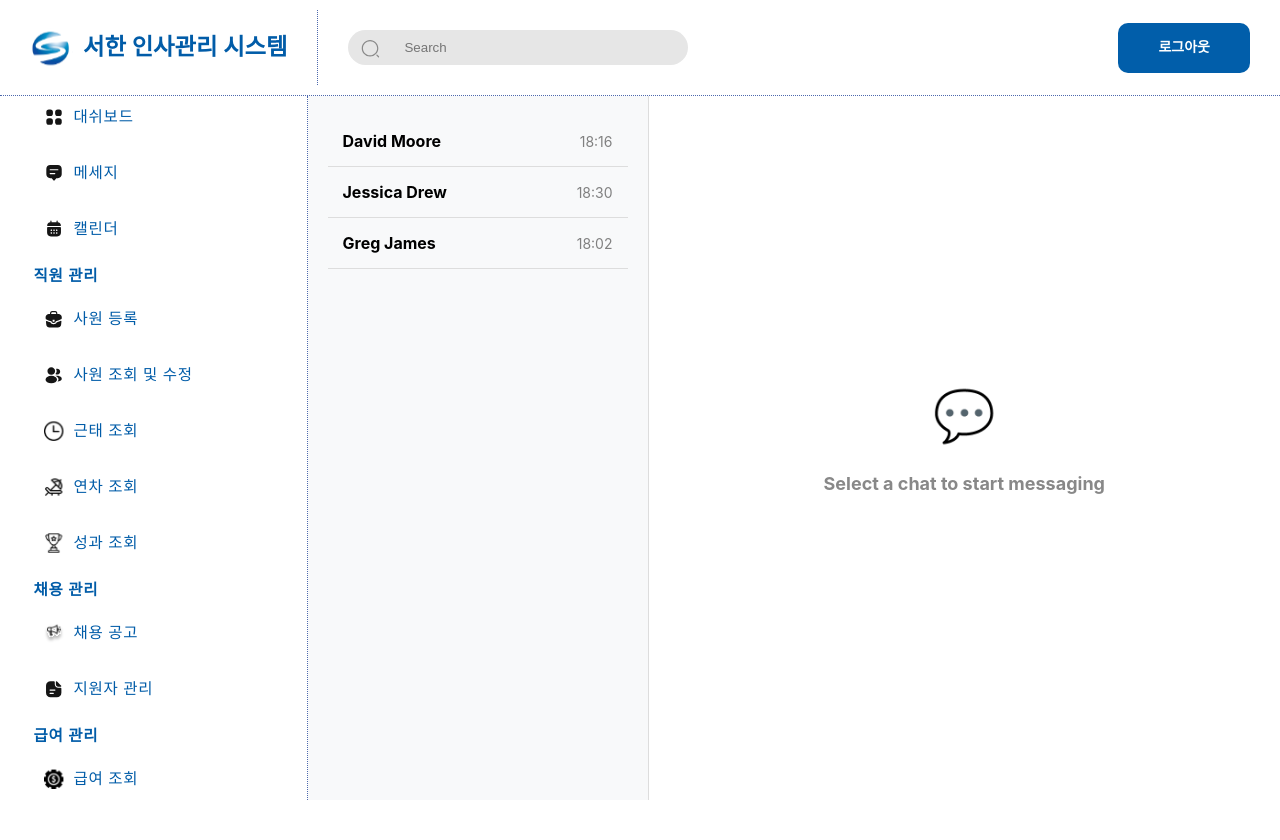
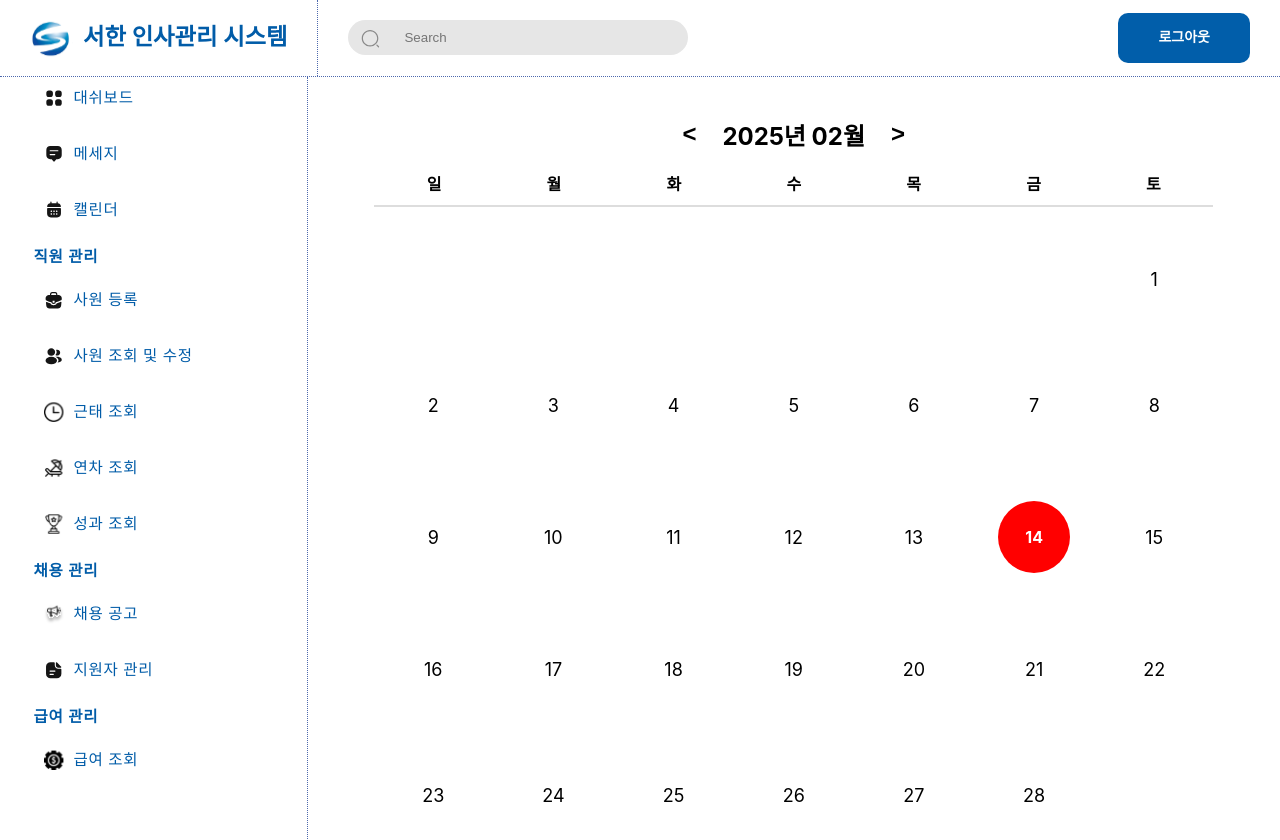
Before and after one commit to youth-o/HR-Master-System, a React (Create React App) app in the folder frontend/hr-master/: page / in a window 1280 px wide. Shown: the top 840 px of the page. Before the commit the page ends 800 px from the top, so only its background shows below. Built offline with nearby package versions, Linux system fonts and the light colour scheme.

Commit message:
Calendar UI 업데이트

```diff
--- a/frontend/hr-master/src/App.js
+++ b/frontend/hr-master/src/App.js
@@ -5,7 +5,8 @@ import './App.css';
 // import EmployeesList from './pages/employeesList/EmployeesList';
 // import EmployeeEdit from './pages/employeeEdit/EmployeeEdit';
 // import Dashboard from './pages/Dashboard/Dashboard';
-import Message from './pages/Message/Message'
+// import Message from './pages/Message/Message'
+import Calendar from'./pages/Calendar/Calendar'
 
 
 // 로그인 여부 확인 함수
@@ -23,7 +24,7 @@ function App() {
 		<BrowserRouter>
 			<Routes>
 				{/* 첫 화면을 로그인 페이지로 설정 */}
-				<Route path="/" element={<Message />} />
+				<Route path="/" element={<Calendar />} />
 
 				{/* 로그인된 사용자만 접근 가능 */}
 				{/*
--- /dev/null
+++ b/frontend/hr-master/src/pages/Calendar/Calendar.css
@@ -0,0 +1,101 @@
+.calendar-container {
+    display: flex;
+    flex-direction: column;
+    height: 100vh;
+}
+
+.calendar-content {
+    display: flex;
+    flex: 1;
+}
+
+.nav {
+    width: 250px;
+    background: #f8f9fa;
+    padding: 20px;
+}
+
+.calendar-section {
+    flex: 1;
+    display: flex;
+    flex-direction: column;
+    align-items: center;
+    justify-content: center;
+    padding: 20px;
+}
+
+/* 월 변경 버튼 */
+.calendar-header {
+    display: flex;
+    align-items: center;
+    gap: 20px;
+}
+
+.month-btn {
+    background: none;
+    border: none;
+    font-size: 24px;
+    font-weight: bold;
+    cursor: pointer;
+}
+
+.month-btn:hover {
+    color: #007bff;
+}
+
+/* 요일 줄 */
+.calendar-weekdays {
+    display: grid;
+    grid-template-columns: repeat(7, 1fr);
+    width: 90%;
+    max-width: 1000px;
+    border-bottom: 2px solid #ddd;
+    padding-bottom: 10px;
+    margin-bottom: 10px;
+}
+
+.day-header {
+    font-weight: bold;
+    text-align: center;
+}
+
+/* 캘린더 전체 */
+.calendar-grid {
+    display: grid;
+    grid-template-columns: repeat(7, 1fr);
+    gap: 2px;
+    width: 90%;
+    max-width: 1000px;
+    height: 80vh;
+}
+
+/* 날짜 스타일 */
+.day {
+    display: flex;
+    align-items: center;
+    justify-content: center;
+    padding: 20px;
+    font-size: 18px;
+    border-radius: 8px;
+    cursor: pointer;
+    transition: 0.3s;
+}
+
+.day:hover {
+    background: rgba(0, 0, 0, 0.05);
+}
+
+/* 오늘 날짜 */
+.today {
+    background: red;
+    color: white;
+    font-weight: bold;
+    border-radius: 50%;
+    width: 32px;
+    height: 32px;
+    display: flex;
+    align-items: center;
+    justify-content: center;
+    font-size: 16px;
+    margin: auto;
+}
--- /dev/null
+++ b/frontend/hr-master/src/pages/Calendar/Calendar.jsx
@@ -0,0 +1,75 @@
+import React, { useState } from "react";
+import Header from "../../components/common/Header/Header";
+import Nav from "../../components/common/Nav/Nav";
+import "./Calendar.css";
+
+const Calendar = () => {
+  const today = new Date();
+
+  // 현재 연도와 월을 상태로 관리
+  const [year, setYear] = useState(today.getFullYear());
+  const [month, setMonth] = useState(today.getMonth()); // 0부터 시작
+
+  // 현재 월이 오늘의 연도와 월과 같으면 today 표시
+  const isCurrentMonth = today.getFullYear() === year && today.getMonth() === month;
+  const currentDate = isCurrentMonth ? today.getDate() : null;
+
+  // 월 변경 함수
+  const changeMonth = (direction) => {
+    setMonth((prevMonth) => {
+      let newMonth = prevMonth + direction;
+      let newYear = year;
+
+      if (newMonth < 0) {
+        newMonth = 11;
+        newYear -= 1;
+      } else if (newMonth > 11) {
+        newMonth = 0;
+        newYear += 1;
+      }
+
+      setYear(newYear);
+      return newMonth;
+    });
+  };
+
+  // 선택한 월의 첫 번째 날과 마지막 날짜 계산
+  const firstDayOfMonth = new Date(year, month, 1).getDay();
+  const daysInMonth = new Date(year, month + 1, 0).getDate();
+
+  const emptyCells = Array(firstDayOfMonth).fill(null);
+  const days = Array.from({ length: daysInMonth }, (_, i) => i + 1);
+
+  return (
+    <div className="calendar-container">
+      <Header />
+      <div className="calendar-content">
+        <Nav />
+        <div className="calendar-section">
+          <div className="calendar-header">
+            <button className="month-btn" onClick={() => changeMonth(-1)}>{"<"}</button>
+            <h2>{year}년 {String(month + 1).padStart(2, '0')}월</h2>
+            <button className="month-btn" onClick={() => changeMonth(1)}>{">"}</button>
+          </div>
+          <div className="calendar-weekdays">
+            {["일", "월", "화", "수", "목", "금", "토"].map((day) => (
+              <div key={day} className="day-header">{day}</div>
+            ))}
+          </div>
+          <div className="calendar-grid">
+            {emptyCells.map((_, index) => (
+              <div key={`empty-${index}`} className="empty-cell"></div>
+            ))}
+            {days.map((day) => (
+              <div key={day} className={`day ${day === currentDate ? "today" : ""}`}>
+                {day}
+              </div>
+            ))}
+          </div>
+        </div>
+      </div>
+    </div>
+  );
+};
+
+export default Calendar;
```
